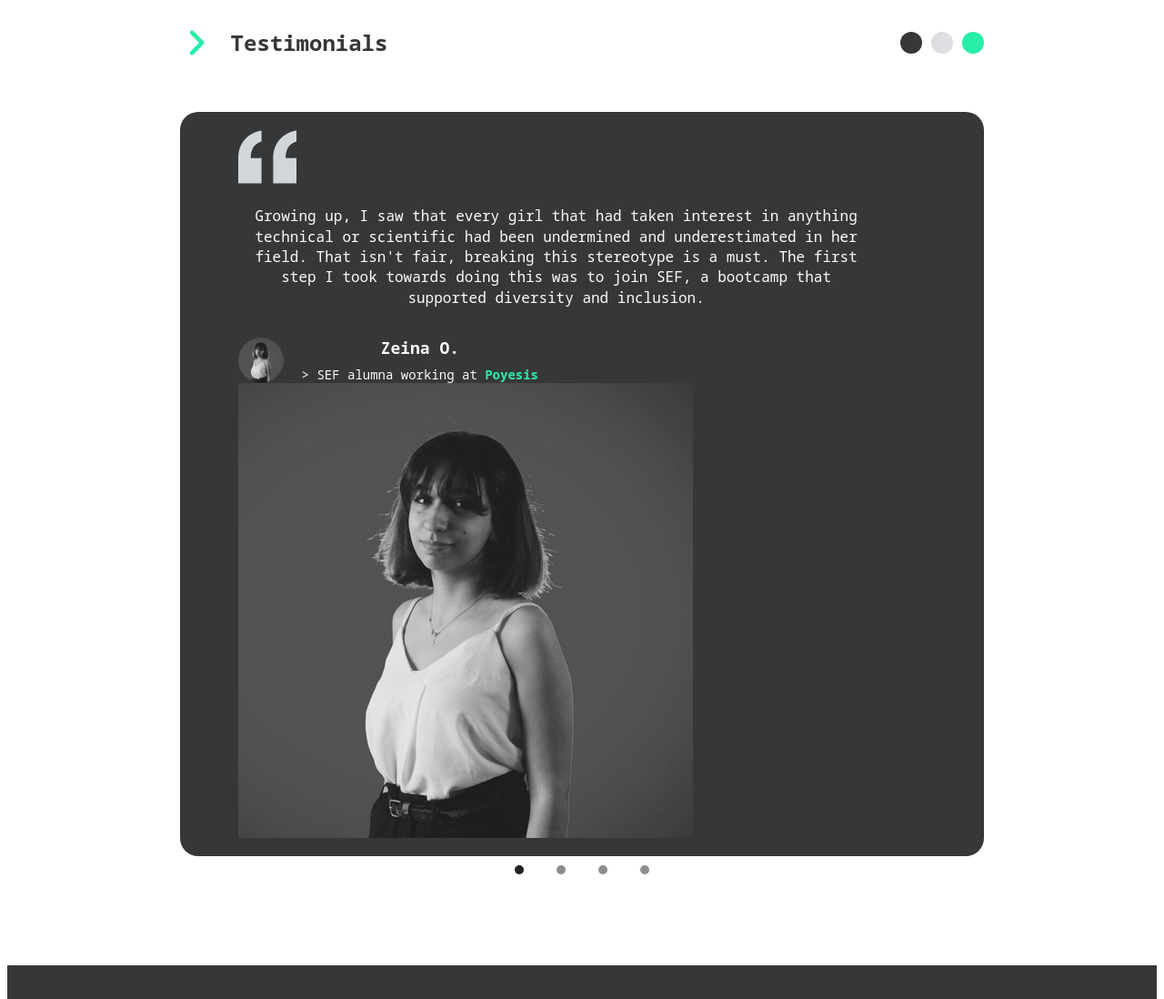
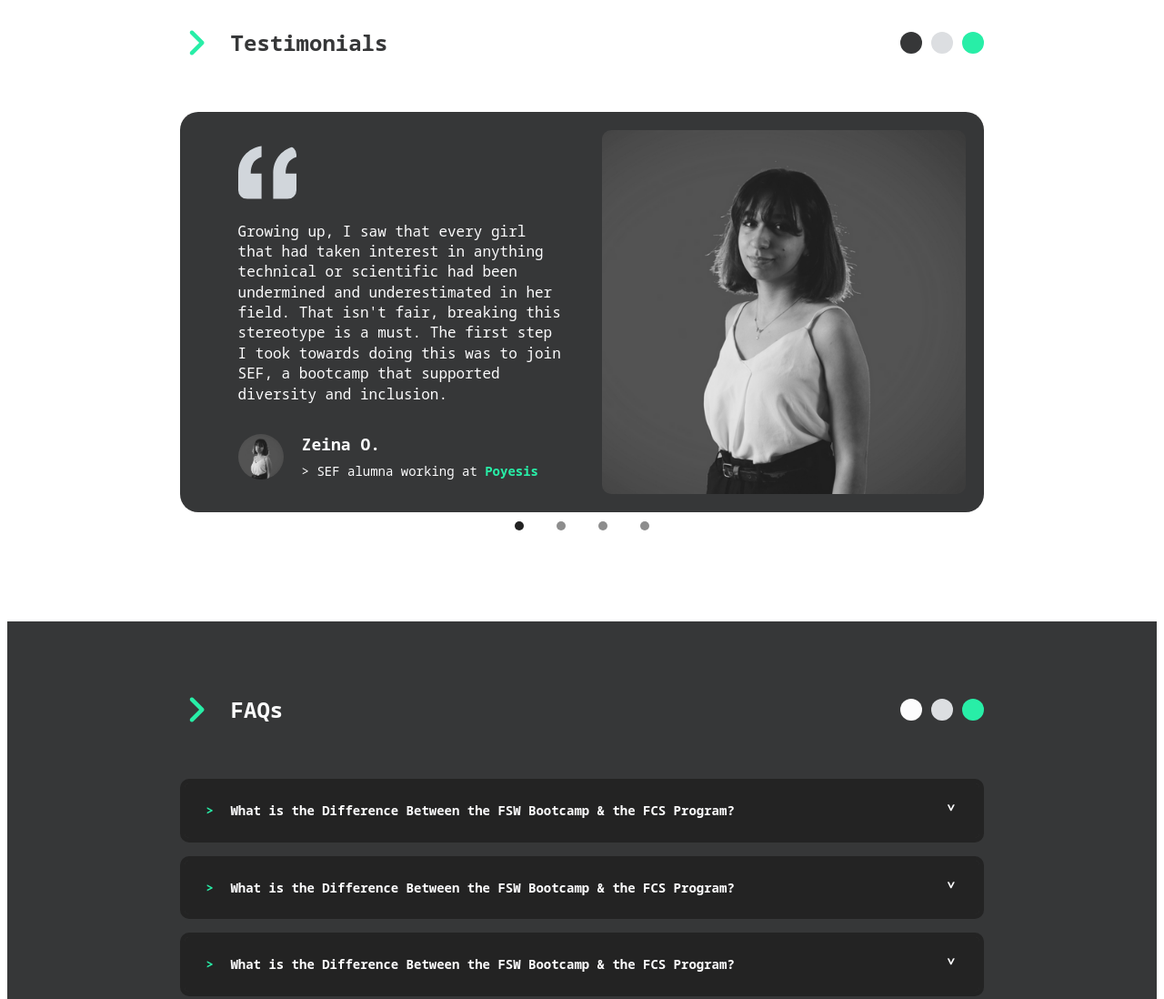
Before and after one commit to Omar-Krayyem/SE_Home, a plain HTML site: page index.html in a window 1280 px wide. Shown: the part 3660-4758 px from the top of the page at 91% size. Drawn offline with Linux system fonts and the light colour scheme.

Commit message:
Edit testimonials

```diff
--- a/src/main.css
+++ b/src/main.css
@@ -690,10 +690,27 @@ iframe{
 }
 
 .test-content{
-    text-align: center;
-    clear: both;
+    z-index: 1;
+    height: 100%;
+    white-space: nowrap;
+    display: block;
     position: relative;
-    height: auto;
+    left: 0;
+    right: 0;
+    overflow: hidden;
+}
+
+.test-body-parent{
+    vertical-align: top;
+    width: 100%;
+    height: 100%;
+    white-space: normal;
+    text-align: left;
+    display: inline-block;
+    position: relative;
+    transform: translateX(0px);
+    opacity: 1;
+    transition: transform 500ms ease 0s;
 }
 
 .test-body-container{
@@ -703,7 +720,6 @@ iframe{
     align-items: center;
     padding: 20px 20px 20px 64px;
     display: flex;
-    flex-flow: row  wrap;
 }
 
 .test-body-left{
@@ -711,8 +727,7 @@ iframe{
     align-items: flex-start;
     margin-right: 40px;
     display: flex;
-    width: 700px;
-    max-width: 700px;
+    justify-content: space-between;
 }
 
 .test-body-left1{
@@ -723,6 +738,7 @@ iframe{
     max-width: 100%;
     vertical-align: middle;
     display: inline-block;
+    border-radius: 10px;
 }
 
 .test-body-left2{
@@ -774,7 +790,7 @@ iframe{
     font-weight: 900;
 }
 
-.test-content > img{
+.test-body-container > img{
     width: 400px;
     height: 400px;
     object-fit: cover;
```
Also changed, not shown: index.html (+1 -0 lines).
